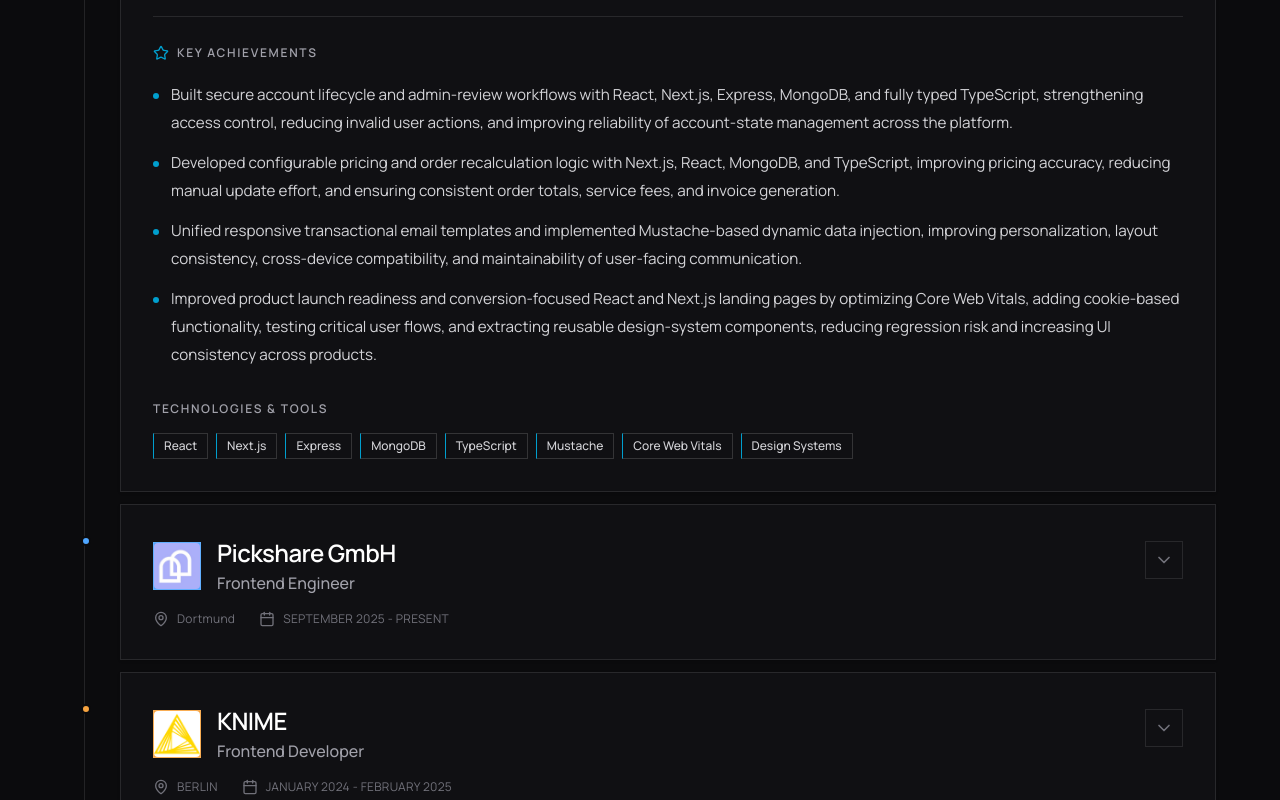
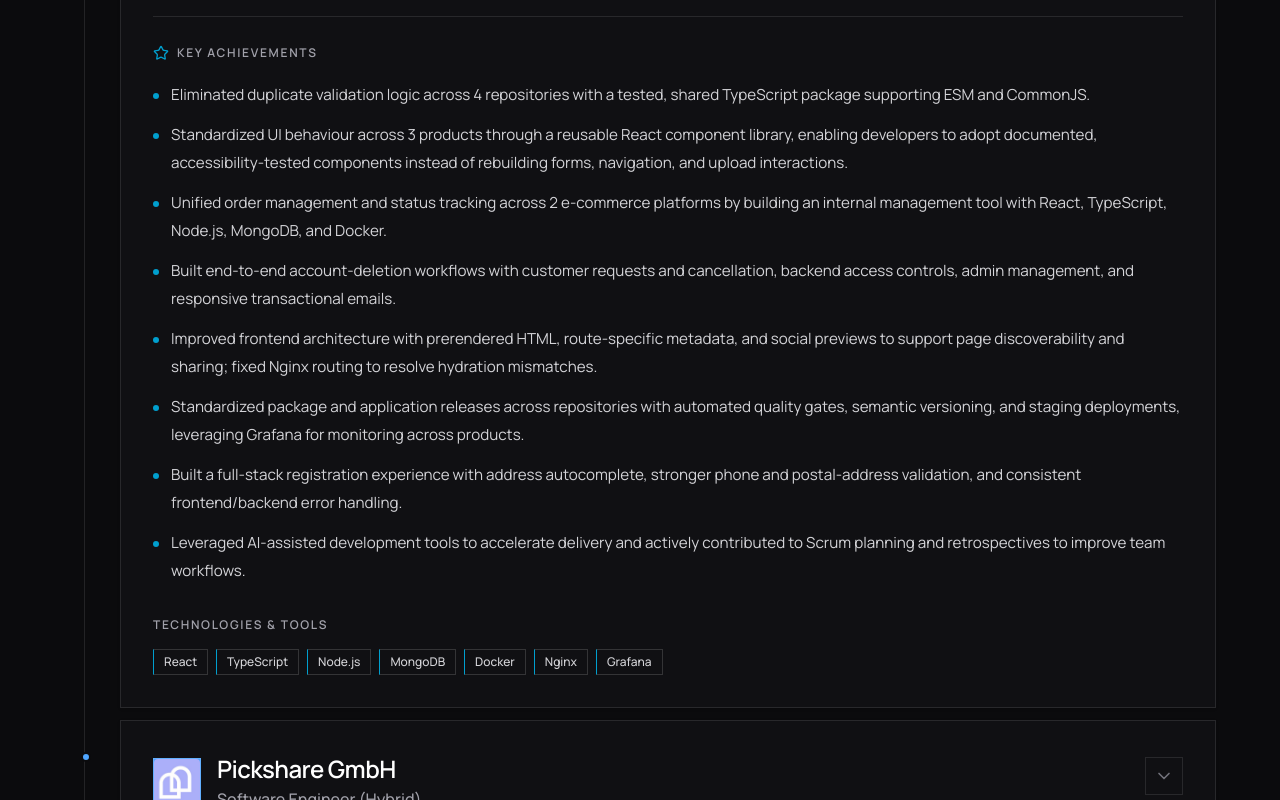
Before and after one commit to gitsheyno/personal-website, a Next.js app: page / in a window 1280 px wide. Shown: the part 1220-2020 px from the top of the page. Built offline with nearby package versions, Linux system fonts and the light colour scheme; no server answers.

Commit message:
update-info

```diff
--- a/features/experience/experience.data.ts
+++ b/features/experience/experience.data.ts
@@ -7,106 +7,104 @@ export const experiences: Experience[] = [
     imageFit: "contain",
     company: "Druckhaus GmbH",
     location: "Bochum, Germany",
-    position: "Frontend Engineer (Hybrid)",
+    position: "Software Engineer (Hybrid)",
     period: "FEBRUARY 2026 - PRESENT",
     color: "#009fce",
     achievements: [
-      "Built secure account lifecycle and admin-review workflows with React, Next.js, Express, MongoDB, and fully typed TypeScript, strengthening access control, reducing invalid user actions, and improving reliability of account-state management across the platform.",
-      "Developed configurable pricing and order recalculation logic with Next.js, React, MongoDB, and TypeScript, improving pricing accuracy, reducing manual update effort, and ensuring consistent order totals, service fees, and invoice generation.",
-      "Unified responsive transactional email templates and implemented Mustache-based dynamic data injection, improving personalization, layout consistency, cross-device compatibility, and maintainability of user-facing communication.",
-      "Improved product launch readiness and conversion-focused React and Next.js landing pages by optimizing Core Web Vitals, adding cookie-based functionality, testing critical user flows, and extracting reusable design-system components, reducing regression risk and increasing UI consistency across products.",
+      "Eliminated duplicate validation logic across 4 repositories with a tested, shared TypeScript package supporting ESM and CommonJS.",
+      "Standardized UI behaviour across 3 products through a reusable React component library, enabling developers to adopt documented, accessibility-tested components instead of rebuilding forms, navigation, and upload interactions.",
+      "Unified order management and status tracking across 2 e-commerce platforms by building an internal management tool with React, TypeScript, Node.js, MongoDB, and Docker.",
+      "Built end-to-end account-deletion workflows with customer requests and cancellation, backend access controls, admin management, and responsive transactional emails.",
+      "Improved frontend architecture with prerendered HTML, route-specific metadata, and social previews to support page discoverability and sharing; fixed Nginx routing to resolve hydration mismatches.",
+      "Standardized package and application releases across repositories with automated quality gates, semantic versioning, and staging deployments, leveraging Grafana for monitoring across products.",
+      "Built a full-stack registration experience with address autocomplete, stronger phone and postal-address validation, and consistent frontend/backend error handling.",
+      "Leveraged AI-assisted development tools to accelerate delivery and actively contributed to Scrum planning and retrospectives to improve team workflows.",
     ],
     technologies: [
       "React",
-      "Next.js",
-      "Express",
+      "TypeScript",
+      "Node.js",
       "MongoDB",
-      "TypeScript",
-      "Mustache",
-      "Core Web Vitals",
-      "Design Systems",
+      "Docker",
+      "Nginx",
+      "Grafana",
     ],
   },
   {
     id: "pickshare",
     img: "/pickshare.jpeg",
     company: "Pickshare GmbH",
-    location: "Dortmund",
-    position: "Frontend Engineer",
-    period: "SEPTEMBER 2025 - PRESENT",
+    location: "Dortmund, Germany",
+    position: "Software Engineer (Hybrid)",
+    period: "JUNE 2025 - DECEMBER 2025",
     color: "#4fa6ff",
     achievements: [
-      "Improved KPI accuracy by redesigning delivery reliability metrics to include failed and cancelled tours, resulting in a more realistic view of service performance and a 20% increase in KPI accuracy using ReactJS and TypeScript.",
-      "Enhanced reporting dashboard by ensuring data consistency, accurate visualizations using charts, and alignment with daily operational reports using TypeScript, ReactJS/Native, and Recharts, while taking key architectural decisions.",
-      "Implemented secure authentication and session handling using TypeScript, NextJS, Shadcn, NodeJS, and MongoDB, managing JWT tokens for the new version of the product.",
-      "Refactored legacy form components in ReactJS and Redux Toolkit with TypeScript-based validation using Zod and Formik, improving performance, reducing unnecessary re-renders, and enhancing overall user experience.",
-      "Set up Docker Compose and Nginx for secure, reproducible deployment of the Pickshare platform.",
+      "Introduced delivery-trust KPIs and built interactive admin dashboards using React, Next.js, and Recharts, improving visibility into delivery performance.",
+      "Designed and built a multi-slot logistics booking system with React, TypeScript, and Node.js REST APIs, collaborating with the CTO and designers to simplify scheduling.",
+      "Designed a reusable, testable React table component system for an internal admin platform, standardizing table behaviour and improving performance.",
+      "Owned full-stack architecture for a partner-portal tour assignment system, collaborating with backend engineers on REST APIs to streamline operational workflows and improve productivity by 20%.",
     ],
     technologies: [
-      "React.js",
+      "React",
       "Next.js",
       "TypeScript",
       "Recharts",
-      "Zod",
-      "Formik",
-      "Redux Toolkit",
       "Node.js",
-      "MongoDB",
-      "Docker",
-      "Nginx",
-      "Shadcn UI",
+      "REST APIs",
     ],
   },
   {
     id: "knime",
     img: "/knime-logo.png",
-    company: "KNIME",
-    location: "BERLIN",
-    position: "Frontend Developer",
-    period: "JANUARY 2024 - FEBRUARY 2025",
+    company: "KNIME GmbH",
+    location: "Berlin, Germany",
+    position: "Software Engineer (Hybrid)",
+    period: "JANUARY 2024 - JANUARY 2025",
     color: "#f7a440",
     achievements: [
-      "Led migration from Vue2 to Vue3 and TypeScript, improving application performance by 15% and modernizing the overall frontend architecture.",
-      "Collaborated closely with a cross-functional Scrum team—including Product Owners, Designers, and Backend Engineers—to deliver iterative improvements, ensure seamless user experiences, and actively contributed through retrospective meetings and Pair Programming sessions.",
-      "Implemented rigorous automated testing with 98% Jest coverage integrated into CI/CD pipelines, reducing critical bugs by 35% and significantly increasing deployment confidence.",
-      "Led technical development of 4 KNIME Analytics Platform widgets using Vue3, NuxtJS, TypeScript, SCSS, and Java Spring Framework (Desktop/Eclipse), enhancing search functionality, optimizing performance, and improving the design system.",
-      "Designed, implemented, and maintained a multi-file upload widget with drag-and-drop support, built from scratch and translated from Figma into a pixel-perfect Vue3 + Pinia implementation, shared across open-source and SaaS platforms.",
-      "Integrated an LLM-powered chatbot with real-time text streaming to enhance in-app support, improving user guidance and overall product usability.",
+      "Owned and evolved an open-source Vue.js component library published on npm, building accessible components using TDD, with Storybook documentation and visual testing.",
+      "Developed the core UI platform for a SaaS analytics product using Vue.js and TypeScript, improving usability, performance, and design-system consistency.",
+      "Integrated Vitest unit and component tests and Playwright end-to-end tests into CI/CD pipelines to support reliable releases.",
+      "Built a reusable multi-file upload component with Vue.js, TypeScript, and Tailwind CSS, extending Java backend services to support dynamic configuration.",
+      "Implemented a scalable multi-file upload widget using Vue.js, TypeScript, and Tailwind CSS, built as a reusable, testable UI component, and implemented Java backend services to enable dynamic configuration.",
+      "Integrated an LLM-powered chatbot using the Vercel AI SDK, enabling real-time response streaming.",
+      "Collaborated with product owners, designers, and backend engineers to deliver user-facing improvements through iterative development, pair programming, and Scrum retrospectives.",
     ],
     technologies: [
-      "Vue.JS",
-      "Nuxt.JS",
+      "Vue.js",
       "TypeScript",
-      "Jest",
-      "Monorepo",
+      "Tailwind CSS",
       "Java",
-      "Component Design",
-      "LLM",
+      "Vitest",
+      "Playwright",
+      "Storybook",
+      "Vercel AI SDK",
     ],
   },
   {
     id: "programmers-house",
     company: "Programmers House",
-    location: "Tehran",
-    position: "Frontend Developer",
-    period: "JANUARY 2020 - OCTOBER 2022",
+    location: "Tehran, Iran",
+    position: "Software Engineer (Hybrid)",
+    period: "JANUARY 2020 - DECEMBER 2022",
     color: "#5ba374",
     achievements: [
-      "Owned the full lifecycle of multiple user-centric, mobile-first web applications, including SPAs and SSR/CSR platforms built with ReactJS and NextJS, with a strong focus on accessibility, performance, and scalable architecture.",
-      "Applied Clean Coding principles and Test-Driven Development practices, reducing bug reports by 17% and decreasing customer-reported issues by 20% within the first quarter.",
-      "Implemented automated testing pipelines using Playwright and Jest for both unit and end-to-end coverage, fully integrated into CI/CD workflows to ensure reliable deployments and maintain high code quality.",
-      "Owned technical decisions for reusable, scalable UI components using ReactJS, TypeScript, TailwindCSS, and Framer Motion, applying state-management best practices and design patterns such as Compound Components with a strong focus on UI/UX.",
-      "Designed and integrated multiple API paradigms including REST, GraphQL, and tRPC using ReactJS and NodeJS, enabling efficient, end-to-end client–server communication and improving data flow consistency across applications.",
+      "Owned end-to-end delivery of React and Node.js web applications, working directly with customers to translate business requirements into accessible, maintainable SPA and SSR solutions.",
+      "Integrated automated tests using Jest, Testing Library, and Cypress into CI/CD pipelines, supported by structured code reviews to improve release reliability.",
+      "Built real-time features with React, TypeScript, and WebSockets to synchronize slot availability and status updates across the application.",
+      "Designed frontend architecture and reusable React components, shaping an internal design system and managing complex state for rich media, multi-step workflows, and forms.",
+      "Designed and integrated Node.js REST APIs backed by PostgreSQL, defining clear API contracts and implementing error handling, retries, and graceful fallbacks in React and TypeScript clients.",
     ],
     technologies: [
-      "React.js",
-      "Next.js",
+      "React",
+      "Node.js",
       "TypeScript",
       "REST APIs",
-      "State-Management",
-      "Git",
-      "Vitest",
-      "Docker",
+      "PostgreSQL",
+      "WebSockets",
+      "Jest",
+      "Testing Library",
+      "Cypress",
     ],
   },
 ];
```
